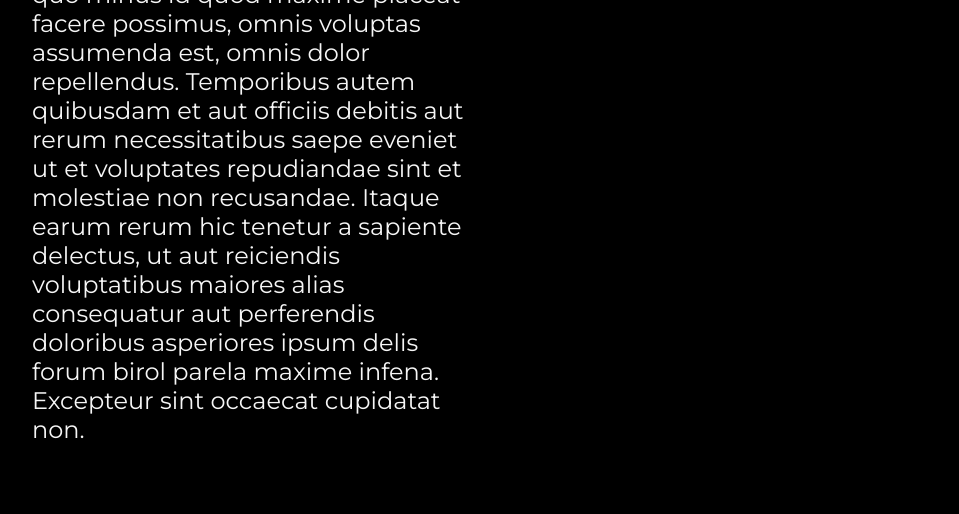
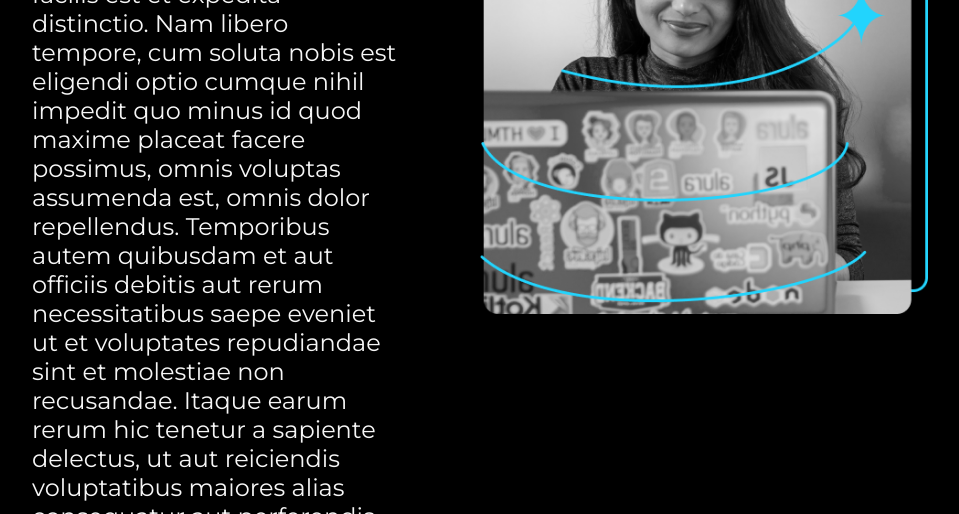
Before and after one commit to nestorTM/portafolio, a plain HTML site: page about.html in a window 1280 px wide. Shown: the part 653-1167 px from the top of the page, without its empty margins (160-1119 px from the left). Drawn offline with nearby package versions, Linux system fonts and the light colour scheme.

Commit message:
actualización imagen about.html
se corrige imagen de la pestaña "Sobre mi"

```diff
--- a/about.html
+++ b/about.html
@@ -28,11 +28,11 @@
             </p>
         </section>
 
-        <img class="logotype" src="assets/logo8.png" alt="logotipo de nestor tiempos webside" >
+       <img class="presentacion_imagen" src="assets/Imagem.png" alt="imagen de garcia trabajando">
     </main>
 
     <footer class="footer">
-        <img src="assets/logo8.png" alt="logotipo de nestor tiempos webside" width="5%">
+        <img class="logotype" src="assets/logo8.png" alt="logotipo de nestor tiempos webside" >
         <p>Desarrollado por Nestor Tiempos</p>
     </footer>
 
```
